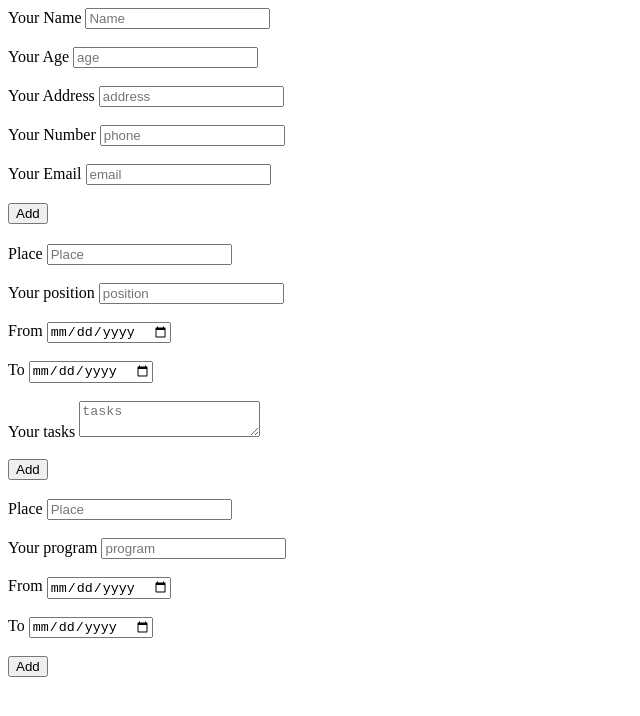
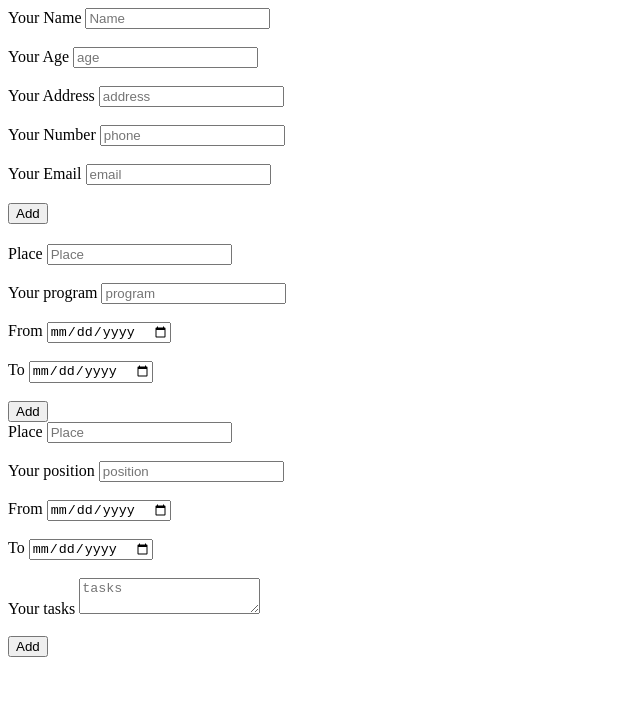
Before and after one commit to dglitxh/CV-gen, a React (Create React App) app: page / in a window 1280 px wide. Shown: the top 716 px of the page, without its empty margins (0-640 px from the left). Built offline with nearby package versions, Linux system fonts and the light colour scheme.

Commit message:
dataflow

```diff
--- a/src/App.js
+++ b/src/App.js
@@ -1,16 +1,38 @@
 import React from "react";
+import { useState } from "react/cjs/react.development";
+import About from "./components/About";
+import Education from "./components/Education";
+import Experience from "./components/Experience";
+
+const App = (props) => {
+  let [about, setAbout] = useState([])
+  let [edu, setEdu] = useState([])
+  let [exp, setExp] = useState([])
 
 
+  const saveAbout = (item) => {
+    const newEntry = [item];
+    setAbout(newEntry)
+  }
 
+  const saveEdu = (item) => {
+    const newEntry = [...edu, item];
+    setEdu(newEntry)
+  }
 
-const App = (props) => {
-  const { about_list } = props;
+  const saveExp = (item) => {
+    const newEntry = [...exp, item];
+    setExp(newEntry)
+  }
 
+  console.log(about)
+  console.log(edu)
+  console.log(exp)
   return(
     <div>
-      {about_list.map((about) => {
-        return <p key={Date.now()}>{about.name_}</p>
-      })}
+       <About saveAbout={saveAbout} />
+       <Education saveEdu={saveEdu} />
+       <Experience saveExp={saveExp} />
     </div>
   )
 
--- a/src/components/About.js
+++ b/src/components/About.js
@@ -1,5 +1,5 @@
 import { Component } from "react";
-import App from "../App";
+import uniqid from "uniqid"
 
 class About extends Component{
     constructor(props){
@@ -10,6 +10,7 @@ class About extends Component{
                 address: '',
                 phone: '',
                 email: '',
+                id: uniqid()
             }
         this.about_list = []
 
@@ -26,19 +27,9 @@ class About extends Component{
 
     handleSubmit = (e) => {
         e.preventDefault();
-        this.setState({
-            // might change push to concat later
-            about_list: this.about_list[0] = (this.state),
-            // name_: '',
-            // age: '',
-            // address: '',
-            // phone: '',
-            // email: ''
-        })
+        this.props.saveAbout(this.state)
 
         console.log(this.state)
-        console.log(this.about_list)
-
     }
 
 
@@ -107,7 +98,6 @@ class About extends Component{
                     <h3> {this.state.phone}</h3>
                     <h3> {this.state.email}</h3>
                 </div>
-                <App about_list={this.about_list}/>
             </div>
 
         )
--- /dev/null
+++ b/src/components/Display.js
@@ -0,0 +1,3 @@
+
+
+const Display
--- a/src/components/Education.js
+++ b/src/components/Education.js
@@ -1,4 +1,5 @@
 import { Component } from "react";
+import uniqid from "uniqid"
 
 class Education extends Component{
     constructor(props){
@@ -8,6 +9,7 @@ class Education extends Component{
                 program: '',
                 from: '',
                 to: '',
+                id: uniqid()
             }
     }
 
@@ -23,15 +25,7 @@ class Education extends Component{
 
     handleSubmit = (e) => {
         e.preventDefault();
-        this.setState({
-            // might change push to concat later
-         education_list: this.education_list.push(this.state),
-            // place: '',
-            // program: '',
-            // from: '',
-            // to: '',
-            // tasks: ''
-        })
+        this.props.saveEdu(this.state)
         console.log(this.state)
         console.log(this.education_list)
 
--- a/src/components/Experience.js
+++ b/src/components/Experience.js
@@ -1,4 +1,5 @@
 import { Component } from "react";
+import uniqid from 'uniqid'
 
 class Experience extends Component{
     constructor(props){
@@ -9,6 +10,7 @@ class Experience extends Component{
                 from: '',
                 to: '',
                 tasks: '',
+                id: uniqid()
             }
     }
 
@@ -24,15 +26,7 @@ class Experience extends Component{
 
     handleSubmit = (e) => {
         e.preventDefault();
-        this.setState({
-            // might change push to concat later
-         experience_list: this.experience_list.push(this.state),
-            // place: '',
-            // position: '',
-            // from: '',
-            // to: '',
-            // tasks: ''
-        })
+        this.props.saveExp(this.state)
         console.log(this.state)
         console.log(this.experience_list)
 
--- a/src/index.js
+++ b/src/index.js
@@ -1,15 +1,10 @@
 import React from 'react';
 import ReactDOM from 'react-dom';
-import About from './components/About'
-import Education from './components/Education';
-import Experience from './components/Experience';
-
+import App from "./App"
 
 ReactDOM.render(
   <React.StrictMode>
-    <About />
-    <Experience />
-    <Education />
+    <App />
   </React.StrictMode>,
   document.getElementById('root')
 );
```
